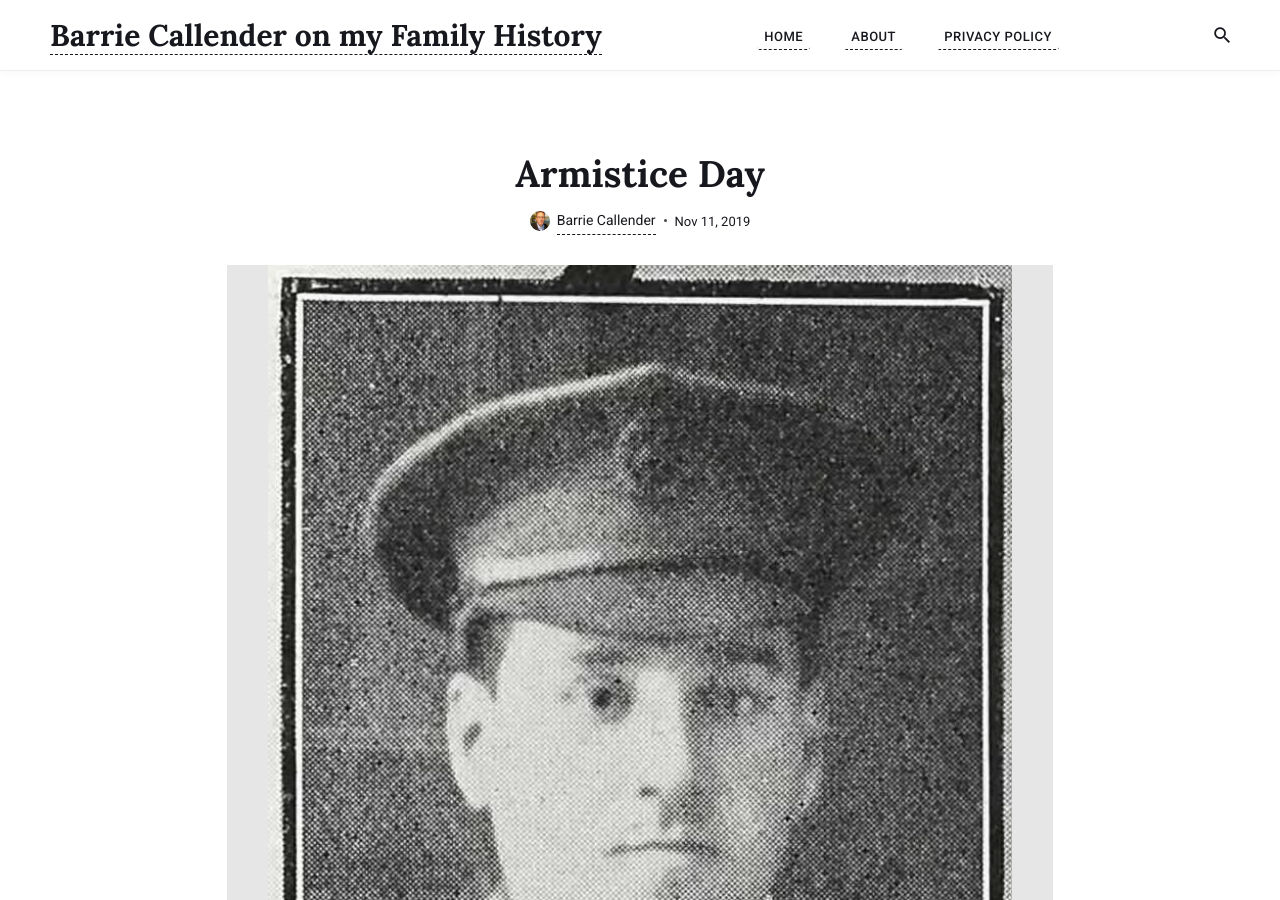
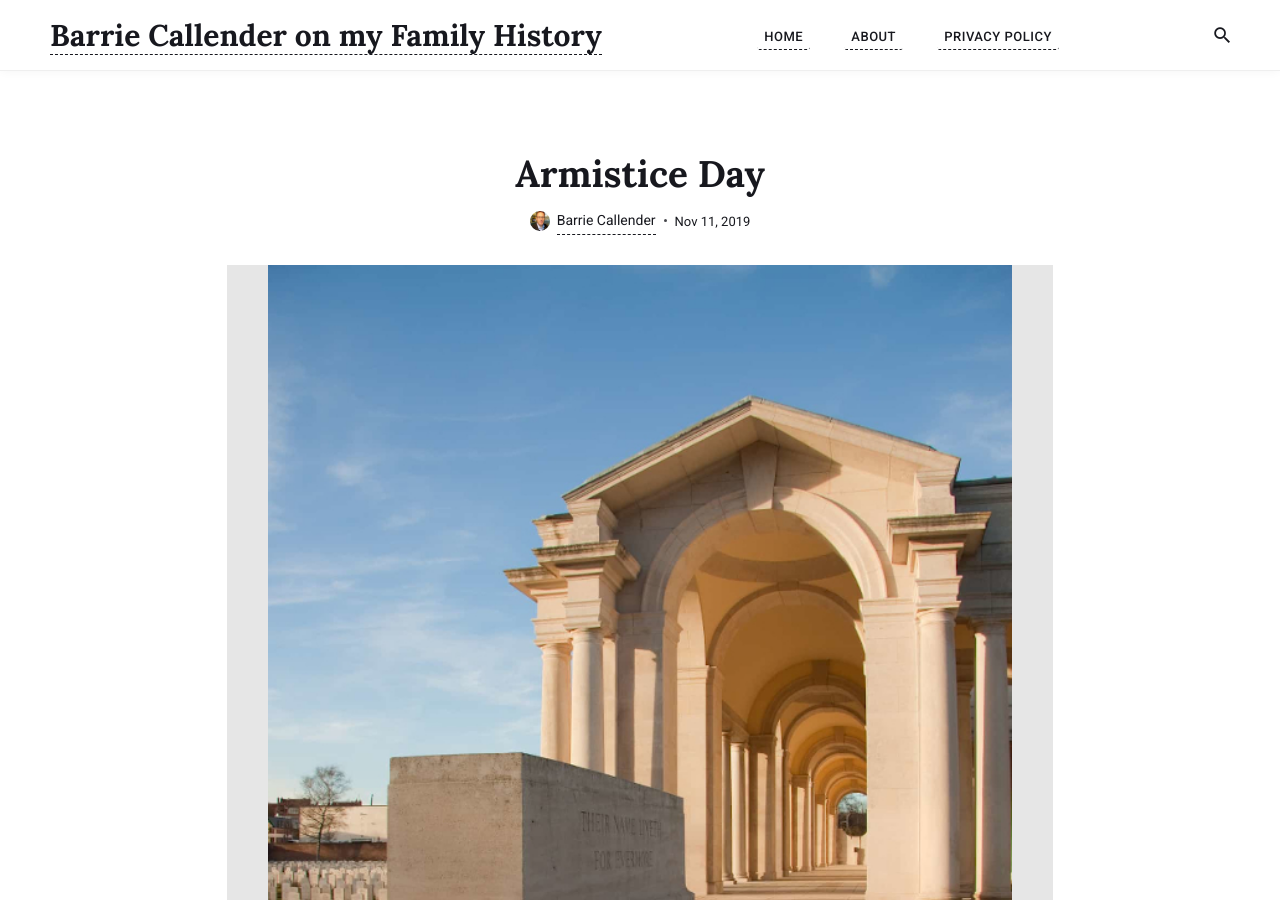
Before and after one commit to callenb/callenb.github.io, a Jekyll site: the page built from _posts/2019-11-11-armistice-day.md, in a window 1280 px wide and 900 px high. Built offline with Jekyll 4.4.1, drawn with Linux system fonts in a browser that asks for light colours; nearby versions of some CDN libraries; a script that is not in the unit is left out.

Commit message:
image update post: Armistice Day
I replaced the B&W photo of my 2nd Great Uncle Alexander Solomons with a
colour photograph of Arras Memorial, where he is remembered.

I have just realised I now need to cite the photographer

```diff
--- a/_posts/2019-11-11-armistice-day.md
+++ b/_posts/2019-11-11-armistice-day.md
@@ -3,7 +3,7 @@ layout: post
 title: "Armistice Day"
 description: On Armistice Day I remember my 2nd great uncle Alexander Solomons who lost his life on the battlefields of Flanders on 28th April 1917 (6 Iyyar 5677)
 date: 2019-11-11T20:54:00+01:00
-image: '/images/1917/alexander_solomons_6-DEC-1887_28-APR-1917.jpg'
+image: '/images/places/france/Arras-Memorial-©-Andrew-Bailey-2014_600x900.jpg'
 ---
 I currently work at a [Ministry of Defence](https://www.gov.uk/government/organisations/ministry-of-defence) establishment and this being Armistice Day there is always a service outside which starts just before 11:00am.
 
```
Also changed, not shown: images/places/france/Arras-Memorial-©-Andrew-Bailey-2014.jpg (added), images/places/france/Arras-Memorial-©-Andrew-Bailey-2014_600x900.jpg (added).
